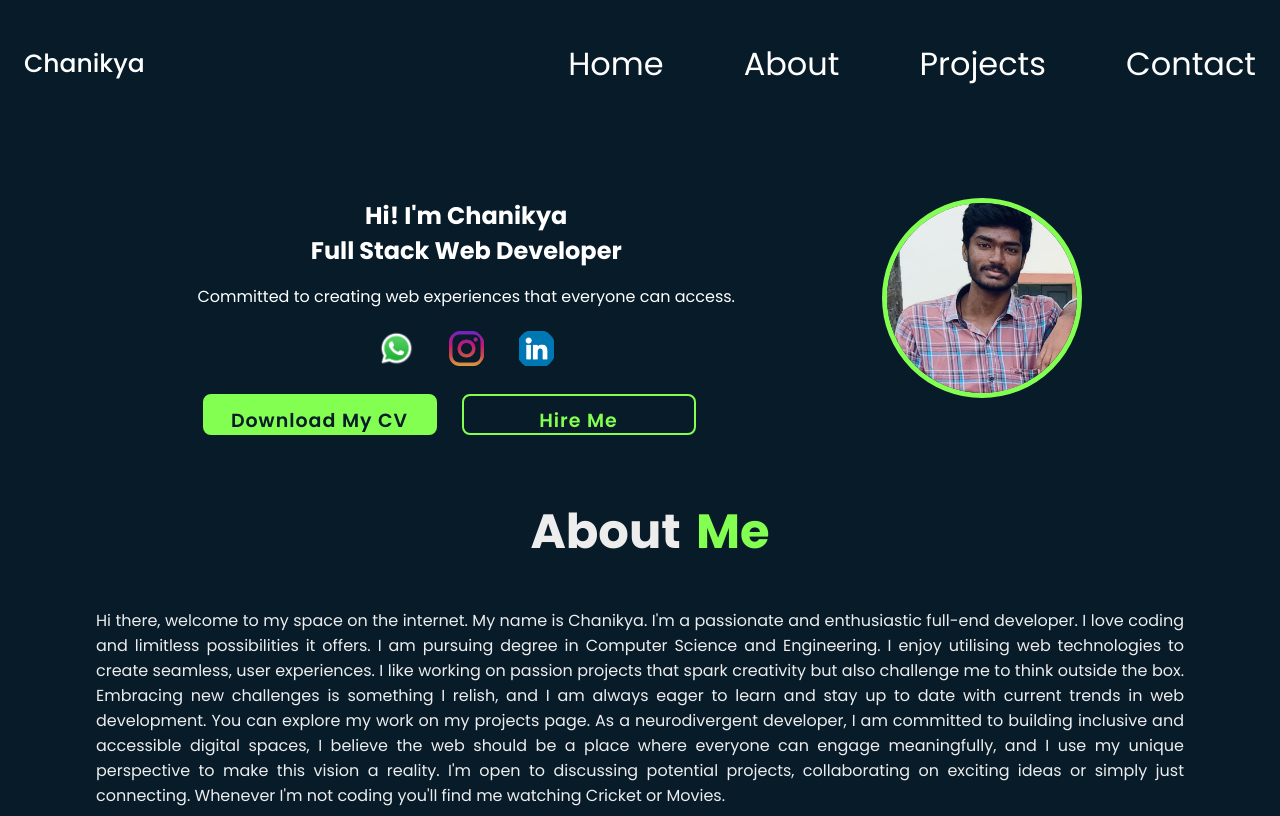
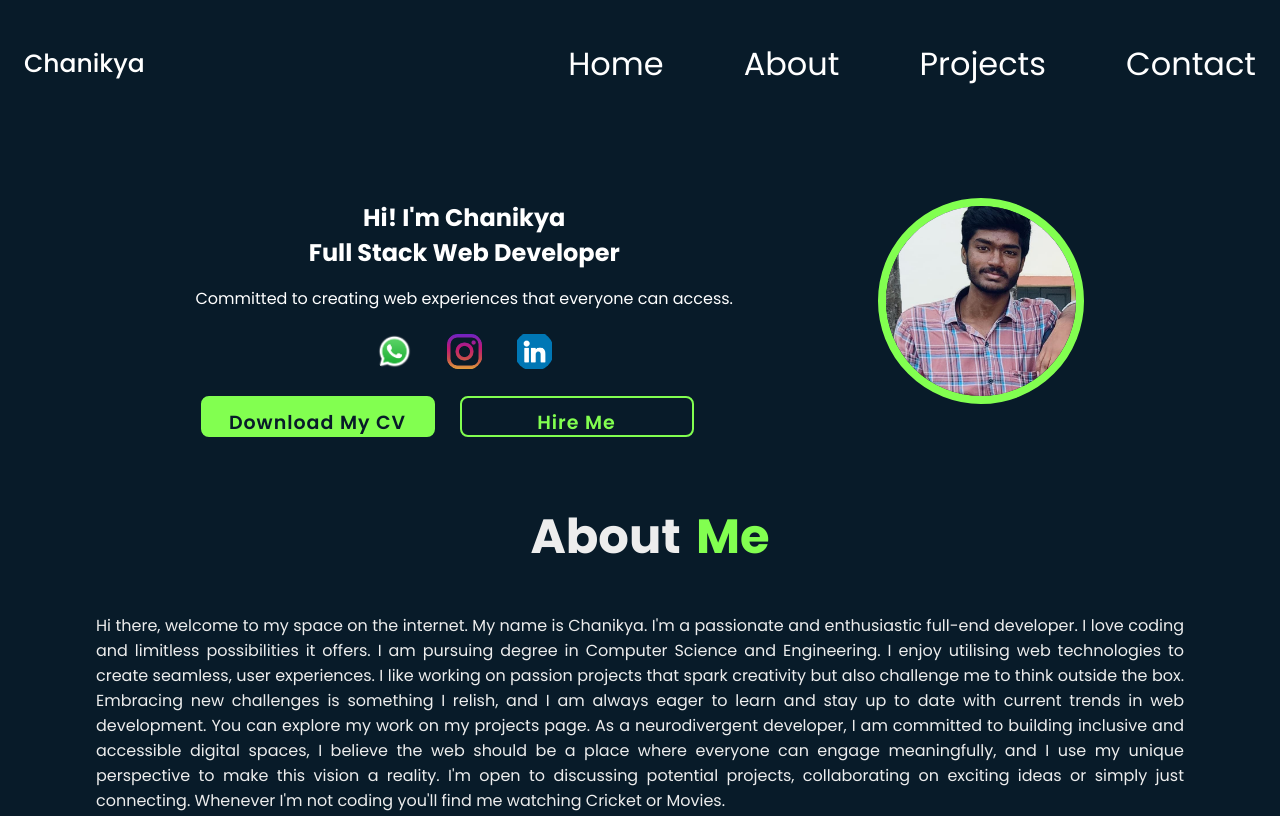
Before and after one commit to CHANIKYA2004/portfolio, a plain HTML site: page index.html in a window 1280 px wide. Shown: the top 816 px of the page. Drawn offline with nearby package versions, Linux system fonts and the light colour scheme.

Commit message:
Update styles.css

```diff
--- a/styles.css
+++ b/styles.css
@@ -130,8 +130,9 @@ a {
     width: 190px;
     height: 190px;
     border-radius: 50%;
-    border: 5px solid #82FF50;
+    border: 8px solid;
     object-fit: cover;
+    border-color: #82FF50;
 }
 
 .skills-header h2 {
```
